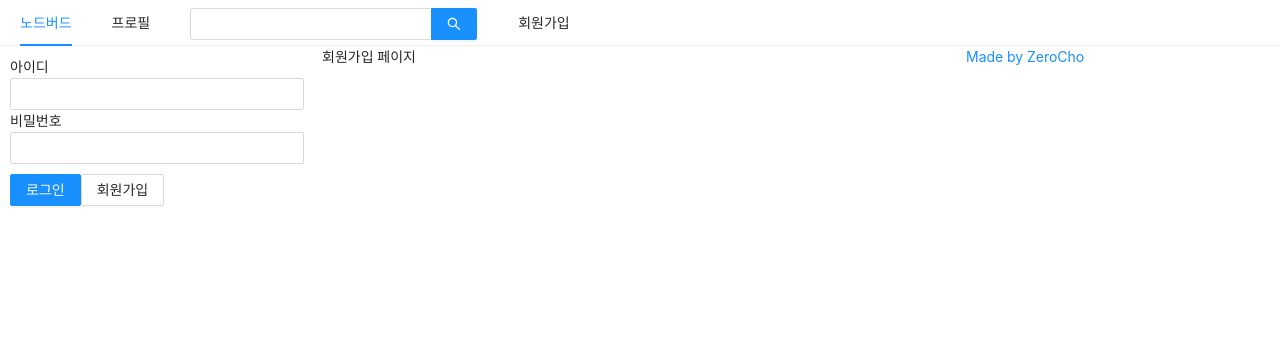
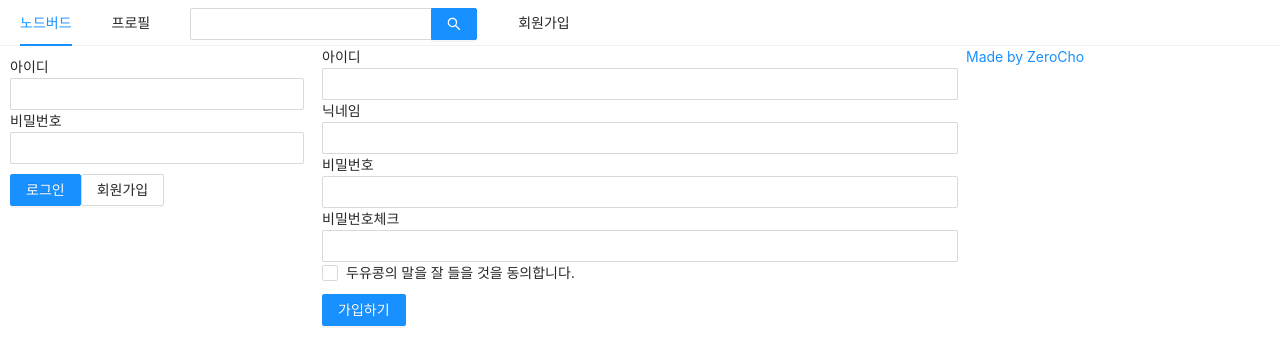
Before and after one commit to jewon513/Nodebird, a Next.js app in the folder prepare/front/: page /signup in a window 1280 px wide. Shown: the top 364 px of the page. Built offline with nearby package versions, Linux system fonts and the light colour scheme.

Commit message:
#2020-09-05 회원가입 인풋 작업

```diff
--- a/prepare/front/components/LoginForm.js
+++ b/prepare/front/components/LoginForm.js
@@ -3,6 +3,7 @@
 import Link from "next/link"
 import styled from "styled-components"
 import PropTypes from "prop-types"
+import useInput from "../hooks/useInput";
 
 const ButtonWrapper = styled.div`
     margin-top: 10px;
@@ -16,23 +17,13 @@
 
     // 인라인 함수로 넣어주게 될 경우 useCallback을 사용하도록 한다. 함수를 캐싱하여 리렌더링 시 새로운 함수를 만들지 않게 하기 위해서
 
-
-    const [id, setId] = useState('');
-    const [password, setPassword] = useState('');
-
-    const onChangeId = useCallback((e)=>{
-        setId(e.target.value);
-    }, [])
-
-    const onChangePassword = useCallback((e)=>{
-        setPassword(e.target.value);
-    }, [])
+    const [id, onChangeId] = useInput('');
+    const [password, onChangePassword] = useInput('');
 
     const onSubmitForm = useCallback(()=>{
         console.log(id, password)
         setIsLoggedIn(true)
     }, [id,password])
-
 
     return (
         <FormWrapper onFinish={onSubmitForm}>
--- /dev/null
+++ b/prepare/front/hooks/useInput.js
@@ -0,0 +1,11 @@
+import { useState, useCallback } from "react";
+
+const useInput = (initialValue = null)=>{
+    const [value, setValue] = useState(initialValue);
+    const handler = useCallback((e)=>{
+        setValue(e.target.value);
+    },[]);
+    return [value, handler];
+}
+
+export default useInput;
--- a/prepare/front/pages/signup.js
+++ b/prepare/front/pages/signup.js
@@ -1,15 +1,87 @@
-import React from "react";
+import React, {useCallback, useState} from "react";
 import AppLayout from "../components/AppLayout";
 import Head from "next/head";
+import { Form, Input, Checkbox, Button } from "antd"
+import useInput from "../hooks/useInput";
+import styled from "styled-components"
+
+const ErrorMessage = styled.div`
+  color: red;
+`;
 
 const Signup = () =>{
+
+    const [id, onChangeId] = useInput('');
+    const [nickname, onChangeNickname] = useInput('');
+    const [password, onChangePassword] = useInput('');
+    const [passwordCheck, setPasswordCheck] = useState('')
+
+    const [term, setTerm] = useState(false);
+    const [termError, setTermError] = useState(false);
+    const onChangeTerm = useCallback((e)=>{
+        setTerm(e.target.checked);
+        setTermError(false)
+    },[]);
+
+    const [passwordError, setPasswordError] = useState(false);
+    const onChangePasswordCheck = useCallback((e)=>{
+        setPasswordCheck(e.target.value)
+        setPasswordError(e.target.value !== password);
+    },[password]);
+
+
+    const onSubmit = useCallback(()=>{
+        if(password !== passwordCheck){
+            return setPasswordCheck(true);
+        }
+        if(!term){
+            return setTermError(true);
+        }
+        console.log(id, nickname, password)
+    },[password, passwordCheck, term])
+
     return (
-        <>
+        <AppLayout>
             <Head>
                 <title>회원가입 | NodeBird</title>
             </Head>
-            <AppLayout>회원가입 페이지</AppLayout>
-        </>
+            <Form onFinish={onSubmit}>
+                <div>
+                    <label htmlFor={"user-id"}>아이디</label>
+                    <br/>
+                    <Input name={"user-id"} value={id} required={true} onChange={onChangeId}/>
+                </div>
+                <div>
+                    <label htmlFor={"user-nick"}>닉네임</label>
+                    <br/>
+                    <Input name={"user-nick"} value={nickname} required={true} onChange={onChangeNickname}/>
+                </div>
+                <div>
+                    <label htmlFor={"user-password"}>비밀번호</label>
+                    <br/>
+                    <Input name={"user-password"} value={password} type={"password"} required={true} onChange={onChangePassword}/>
+                </div>
+                <div>
+                    <label htmlFor={"user-password-check"}>비밀번호체크</label>
+                    <br/>
+                    <Input
+                        name={"user-password"}
+                        value={passwordCheck}
+                        type={"password"}
+                        required={true}
+                        onChange={onChangePasswordCheck}
+                    />
+                    {passwordError && <ErrorMessage>비밀번호가 일치하지 않습니다.</ErrorMessage>}
+                </div>
+                <div>
+                    <Checkbox name={"user-term"} checked={term} onChange={onChangeTerm}>두유콩의 말을 잘 들을 것을 동의합니다.</Checkbox>
+                    {termError && <ErrorMessage>약관에 동의하셔야 합니다.</ErrorMessage>}
+                </div>
+                <div style={{marginTop: 10}}>
+                    <Button type={"primary"} htmlType={"submit"}>가입하기</Button>
+                </div>
+            </Form>
+        </AppLayout>
     )
 };
 
```
